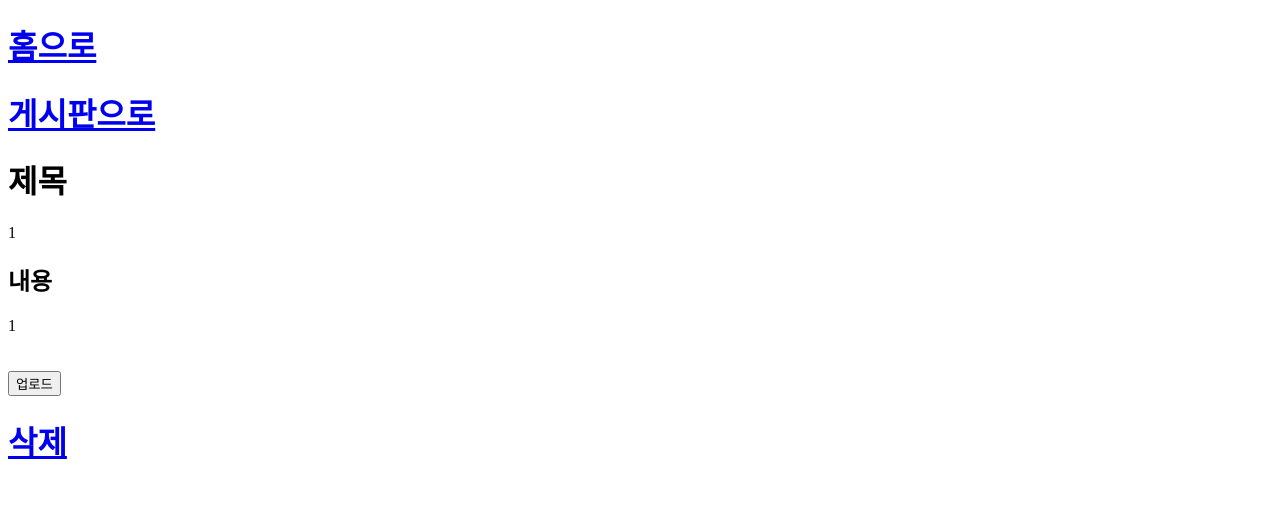
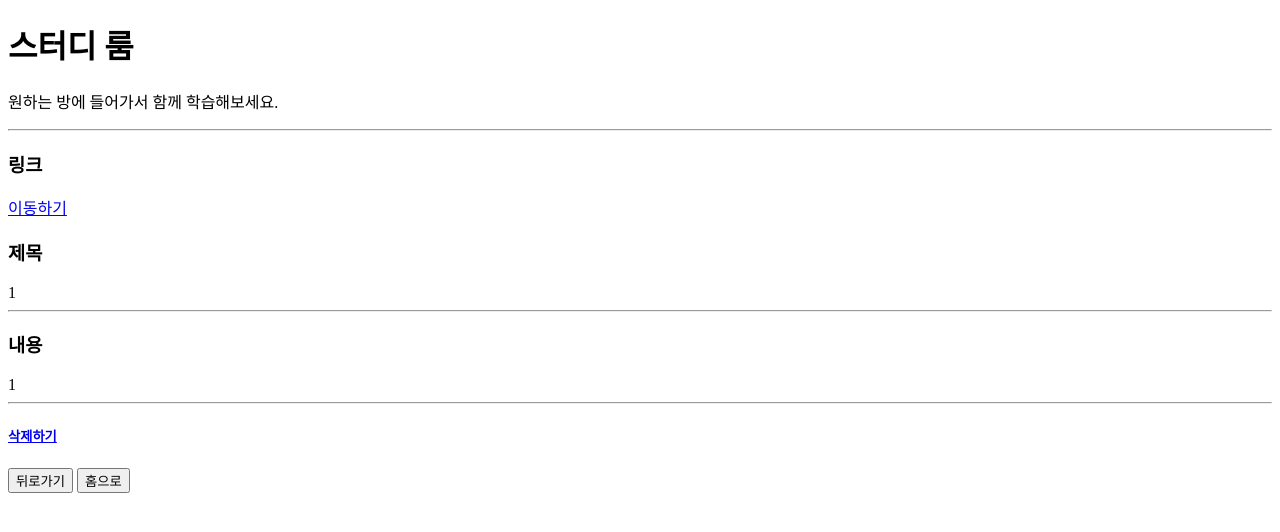
Before and after one commit to hans9645/KNU-Software-Design-Team5, a Flask app: page /article_page/1/1 in a window 1280 px wide. Shown: the top 532 px of the page. Run offline with Flask 2, Linux system fonts and the light colour scheme.

Commit message:
bullet board fix

```diff
--- a/templates/article.html
+++ b/templates/article.html
@@ -1,26 +1,53 @@
 <!DOCTYPE html>
 <html lang="en">
+
 <head>
-    <meta charset="UTF-8">
-    <meta http-equiv="X-UA-Compatible" content="IE=edge">
-    <meta name="viewport" content="width=device-width, initial-scale=1.0">
+  <meta charset="utf-8">
+  <meta name="viewport" content="width=device-width, initial-scale=1">
+  <meta name="description" content="">
+  <meta name="author" content="Mark Otto, Jacob Thornton, and Bootstrap contributors">
+  <meta name="generator" content="Hugo 0.82.0">
     <title>Document</title>
+
 </head>
 <body>
-    <a href="/home"><h1>홈으로</h1></a>
-    <a href="/bullet"><h1>게시판으로</h1></a>
+    <div class="position-relative overflow-hidden p-3 p-md-0 m-md-3 text-center bg-light">
+        <div class="col-md-5 p-lg-5 mx-auto my-5">
 
-    <h1>제목</h1>
+          <h1 class="display-4 fw-normal">스터디 룸</h1>
+          <p class="lead fw-normal">원하는 방에 들어가서 함께 학습해보세요.</p>
+          <!--
+          <a class="btn btn-outline-secondary" href="#">Coming soon</a>
+          -->
+        </div>
+        <!--
+        <div class="product-device shadow-sm d-none d-md-block"></div>
+        <div class="product-device product-device-2 shadow-sm d-none d-md-block"></div>
+        -->
+      </div>
+      <hr>
+    <div>
+    <h3>링크</h3>
+    <a href="{{ 'https://jitsi.o-r.kr/' + title }}"> 이동하기</a>
+    </div>
+
+
+    <h3>제목</h3>
     {{title}}<br>
-    <h2>내용</h2>
+    <hr>
+    <h3>내용</h3>
     <div>{{row}} <br> </div>
+    <hr>
 
       <form action="/delete_article" method="GET">
-       <input type="text" name="{{ title }}" style="display: none;" /><br><br>
+       <input type="text" name="{{ title }}" style="display: none;" />
 
-        <input type="submit" value="업로드" /><br>
-        <a href="/delete_article/{{title}}"><h1>삭제</h1></a>
+        <a href="/delete_article/{{title}}"><h5>삭제하기</h5></a>
 
     </form>
+
+    <button onclick="window.location.href='/bullet'">뒤로가기</button>
+    <button onclick="window.location.href='/home'">홈으로</button>
+
 </body>
 </html>
--- a/templates/bulletBoard.html
+++ b/templates/bulletBoard.html
@@ -56,7 +56,7 @@
     <thead>
       <tr>
         <th scope="col">번호</th>
-        <th scope="col">chat</th>
+        <th scope="col">바로 입장하기</th>
         <th scope="col">제목</th>
         <th scope="col">이름</th>
         <th scope="col">날짜</th>
```
